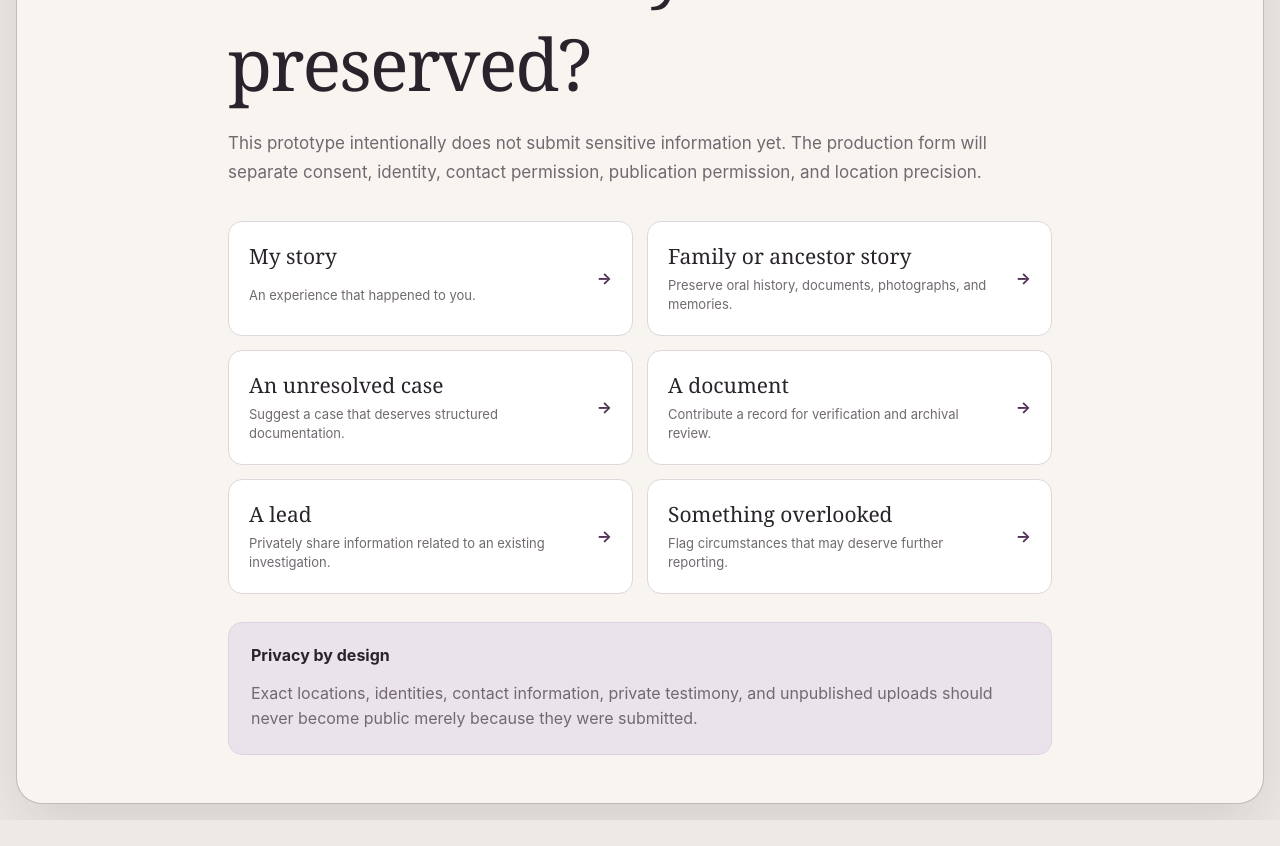
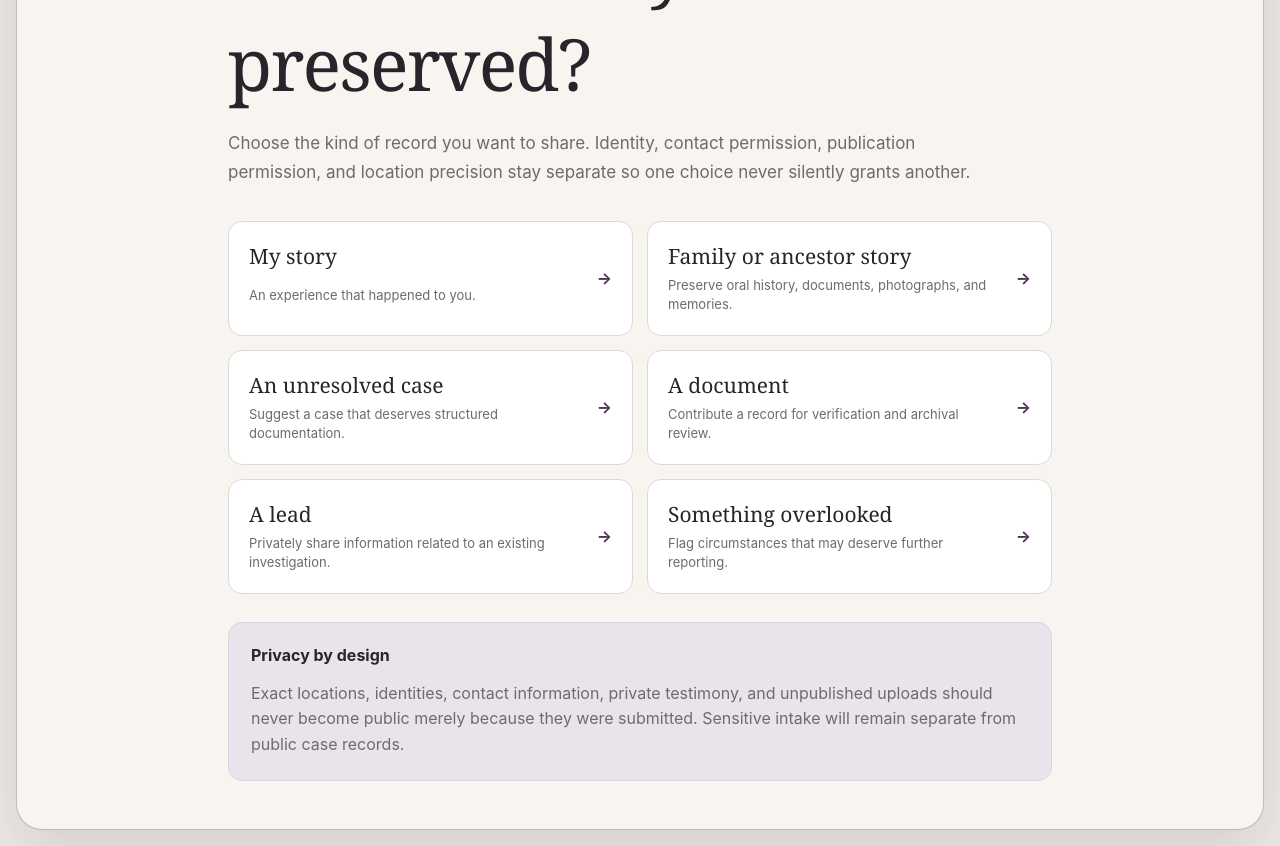
Before and after one commit to katenoahpersonal-svg/Hope-Records, a Next.js app: page /share in a window 1280 px wide. Shown: the part 320-1166 px from the top of the page. Before the commit the page ends 1140 px from the top, so only its background shows below. Built offline with nearby package versions, Linux system fonts and the light colour scheme.

Commit message:
Wire share choices to interactive intake flows

```diff
--- a/app/share/page.tsx
+++ b/app/share/page.tsx
@@ -1,5 +1,6 @@
 import Link from "next/link";
 import { Header } from "@/components/Header";
+import { ShareIntake } from "@/components/ShareIntake";
 
 export default function SharePage() {
   return (
@@ -9,24 +10,13 @@ export default function SharePage() {
         <Link className="backLink" href="/">← Back home</Link>
         <p className="eyebrow">Share your story</p>
         <h1>What would you like preserved?</h1>
-        <p className="pageLead">This prototype intentionally does not submit sensitive information yet. The production form will separate consent, identity, contact permission, publication permission, and location precision.</p>
-        <div className="submissionChoices">
-          {[
-            ["My story", "An experience that happened to you."],
-            ["Family or ancestor story", "Preserve oral history, documents, photographs, and memories."],
-            ["An unresolved case", "Suggest a case that deserves structured documentation."],
-            ["A document", "Contribute a record for verification and archival review."],
-            ["A lead", "Privately share information related to an existing investigation."],
-            ["Something overlooked", "Flag circumstances that may deserve further reporting."]
-          ].map(([title, body]) => (
-            <button className="submissionChoice" key={title} type="button">
-              <strong>{title}</strong><span>{body}</span><b>→</b>
-            </button>
-          ))}
-        </div>
+        <p className="pageLead">Choose the kind of record you want to share. Identity, contact permission, publication permission, and location precision stay separate so one choice never silently grants another.</p>
+
+        <ShareIntake />
+
         <div className="privacyNotice">
           <strong>Privacy by design</strong>
-          <p>Exact locations, identities, contact information, private testimony, and unpublished uploads should never become public merely because they were submitted.</p>
+          <p>Exact locations, identities, contact information, private testimony, and unpublished uploads should never become public merely because they were submitted. Sensitive intake will remain separate from public case records.</p>
         </div>
       </div>
     </main>
```
